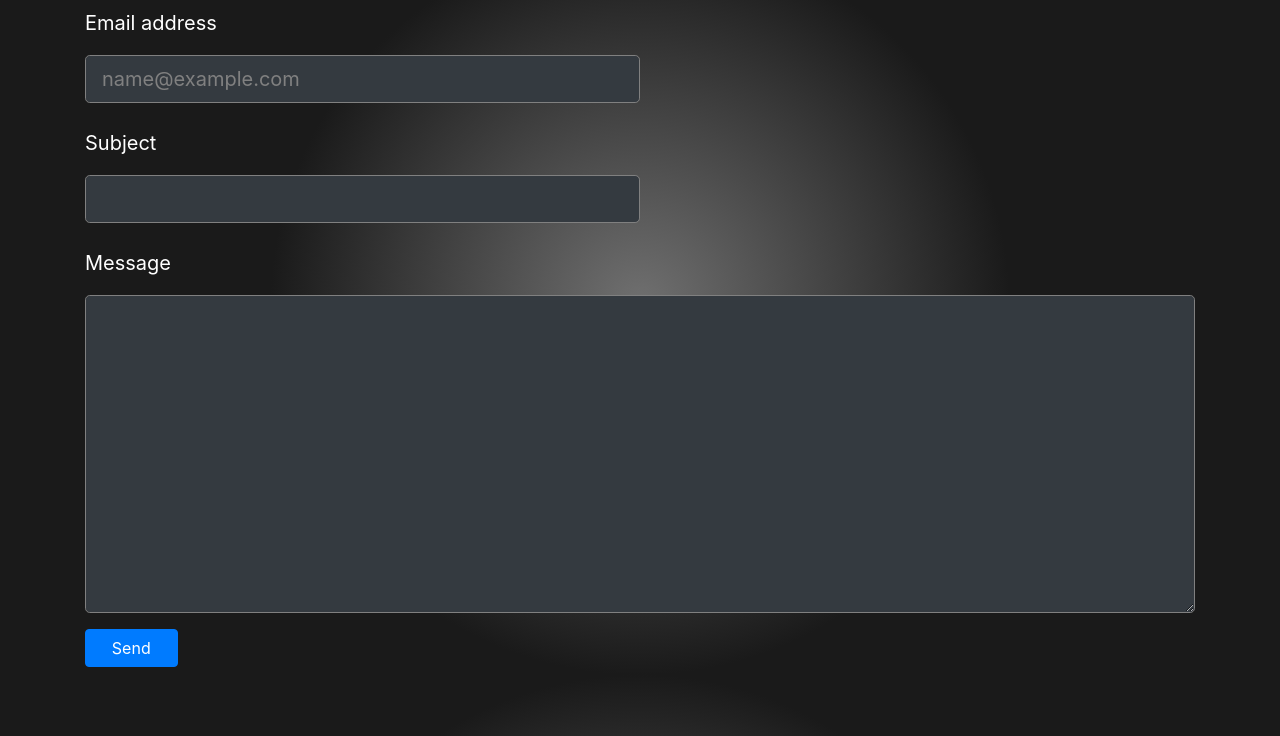
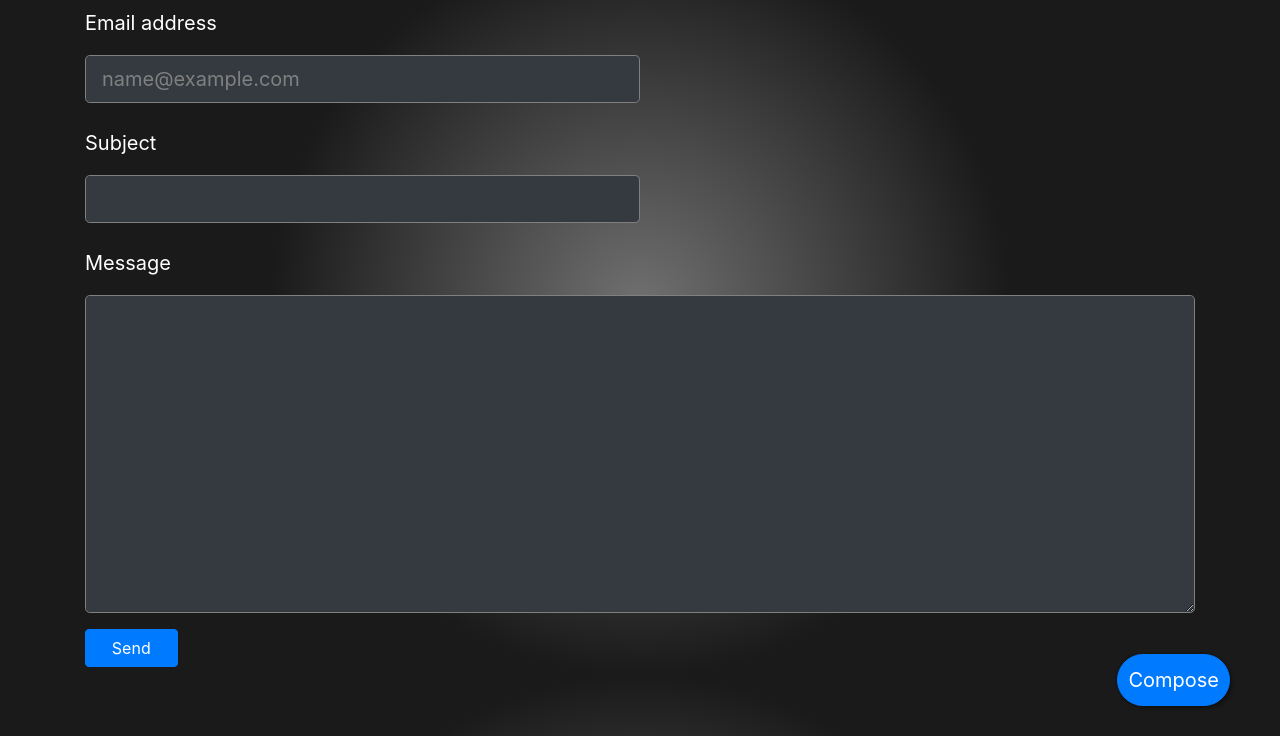
Before and after one commit to Darshan-AS/Darkmail, a Django app: page /compose/ in a window 1280 px wide. Shown: the part 64-800 px from the top of the page. Run offline with Django 3.2, Linux system fonts and the light colour scheme; some libraries are stand-ins or nearby versions.

Commit message:
Add FAB to compose new message

```diff
--- a/static/css/base.css
+++ b/static/css/base.css
@@ -1,3 +1,18 @@
 body {
     background-image: radial-gradient(circle, #707070, #1A1A1A);
 }
+
+
+.fab {
+    border-radius: 30px;
+    text-align: center;
+    color: #FFF;
+    box-shadow: 0 0 3px rgba(0, 0, 0, 0.5), 3px 3px 3px rgba(0, 0, 0, 0.25);
+    position: fixed;
+    bottom: 30px;
+    right: 50px;
+    font-size: 20px;
+    padding: 10px;
+    display: inline-block;
+    cursor: default;
+}
--- a/templates/base.html
+++ b/templates/base.html
@@ -15,9 +15,11 @@
 
 <body>
 <button onclick="location.href='{% url 'apiauth:logout' %}';">LOG OUT</button>
+
 <hr>
 {% block body %}
 {% endblock %}
+<button class="fab btn btn-primary" onclick="location.href='{% url 'compose:compose' %}';">Compose</button>
 <script src="https://code.jquery.com/jquery-3.3.1.slim.min.js"
         integrity="sha384-q8i/X+965DzO0rT7abK41JStQIAqVgRVzpbzo5smXKp4YfRvH+8abtTE1Pi6jizo"
         crossorigin="anonymous"></script>
```
